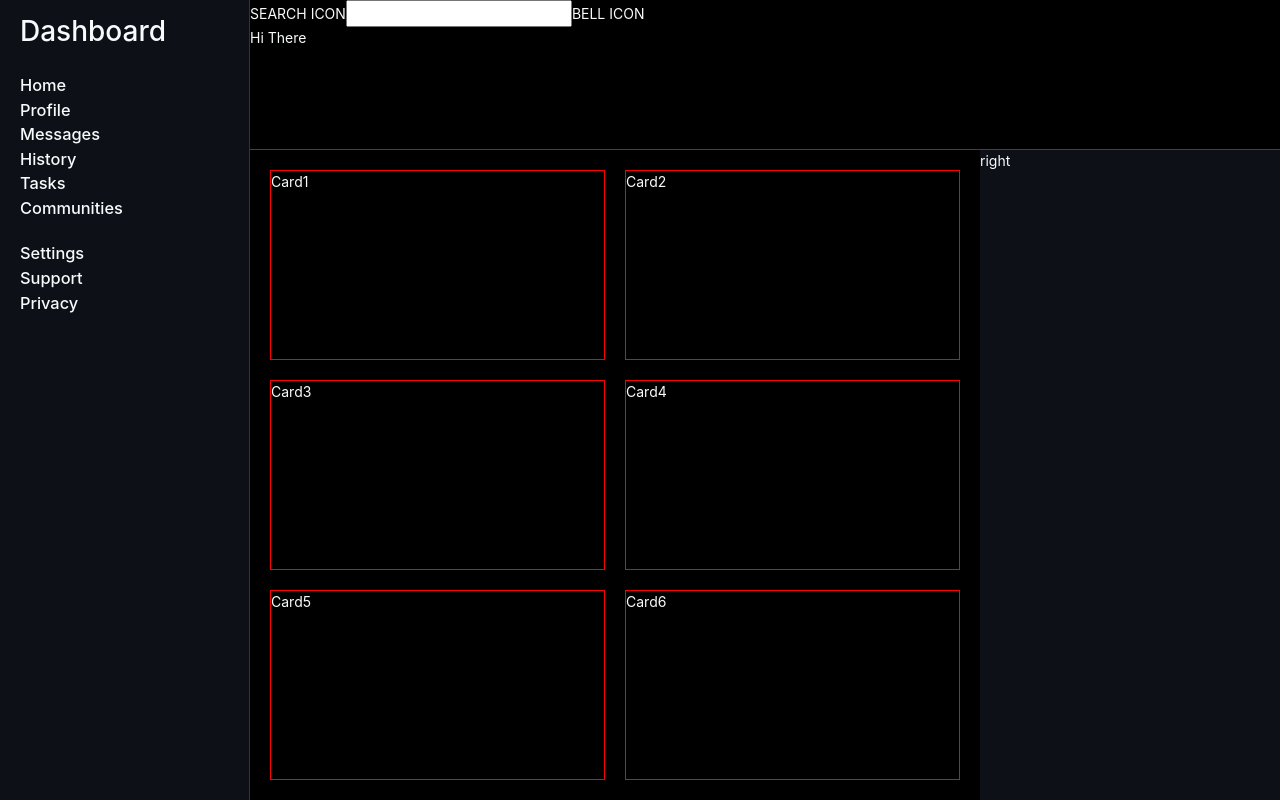
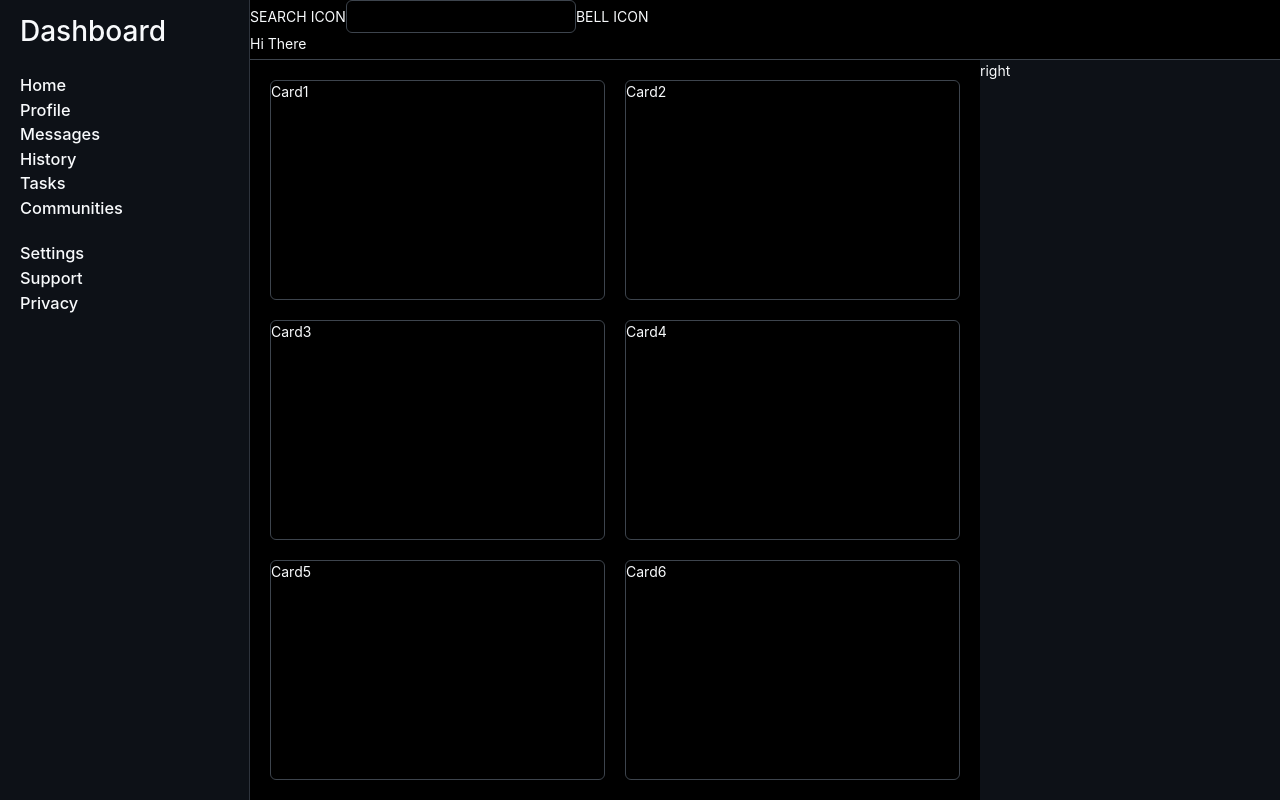
Before and after one commit to wpognonec/odin-admin-dashboard, a plain HTML site: page index.html in a window 1280 px wide. Drawn offline with Linux system fonts and the light colour scheme.

Commit message:
Text input and card styling

```diff
--- a/style.css
+++ b/style.css
@@ -7,7 +7,7 @@ body {
 .wrapper {
   display: grid;
   grid-template-columns: 250px auto;
-  grid-template-rows: 150px;
+  grid-template-rows: 60px;
   height: 100vh;
 }
 
@@ -25,7 +25,8 @@ body {
 }
 
 .card {
-  border: 1px solid red;
+  border: 1px solid rgb(61, 68, 77);
+  border-radius: 6px;
 }
 
 .sidebar {
@@ -39,6 +40,7 @@ body {
 .header {
   background: rgb(0, 0, 0);
   border-bottom: 1px solid rgb(61, 68, 77);
+  /* align-self: center; */
 }
 
 .content {
@@ -57,3 +59,12 @@ ul {
 h1, h2, h3 {
   font-weight: 500;
 }
+
+input[type="text"] {
+  color: #f8fafc;
+  background: rgb(0, 0, 0);
+  border: 1px solid rgb(61, 68, 77);
+  border-radius: 6px;
+  outline: none;
+  padding: 5px;
+}
```
